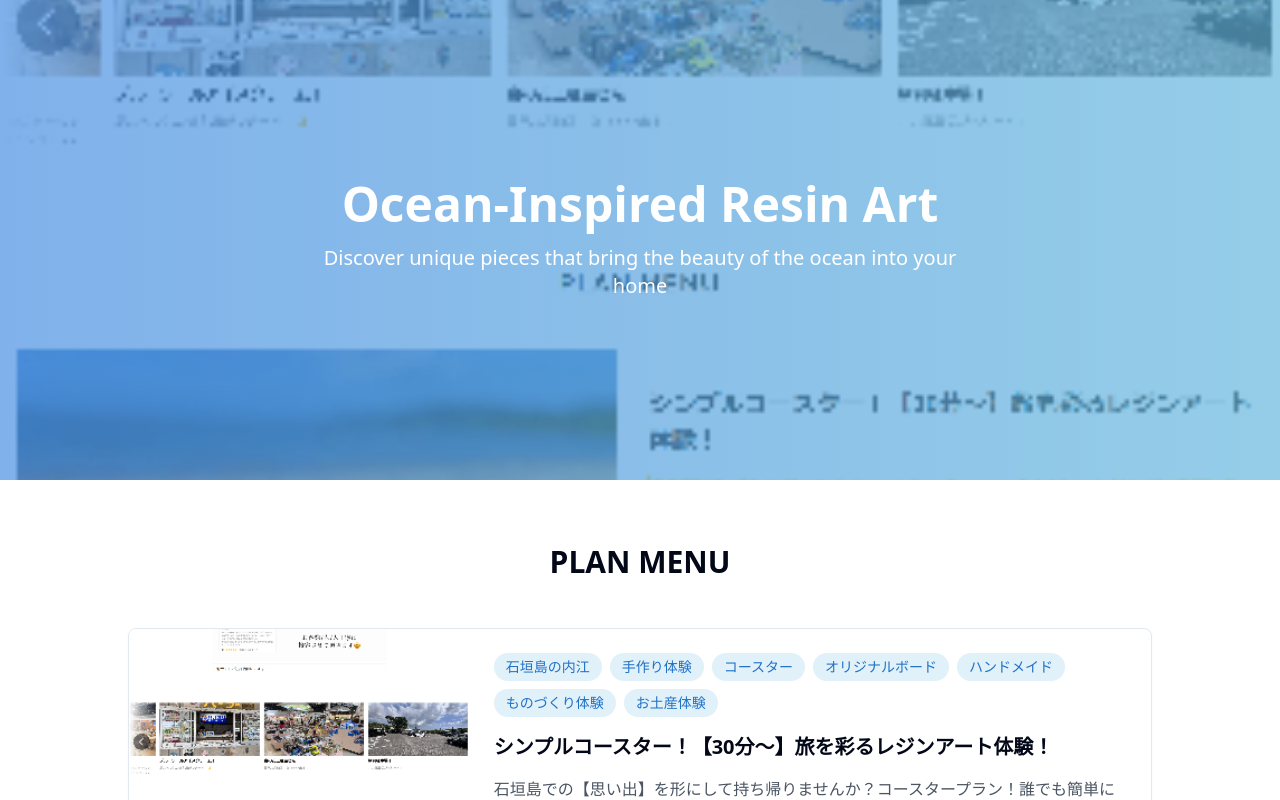
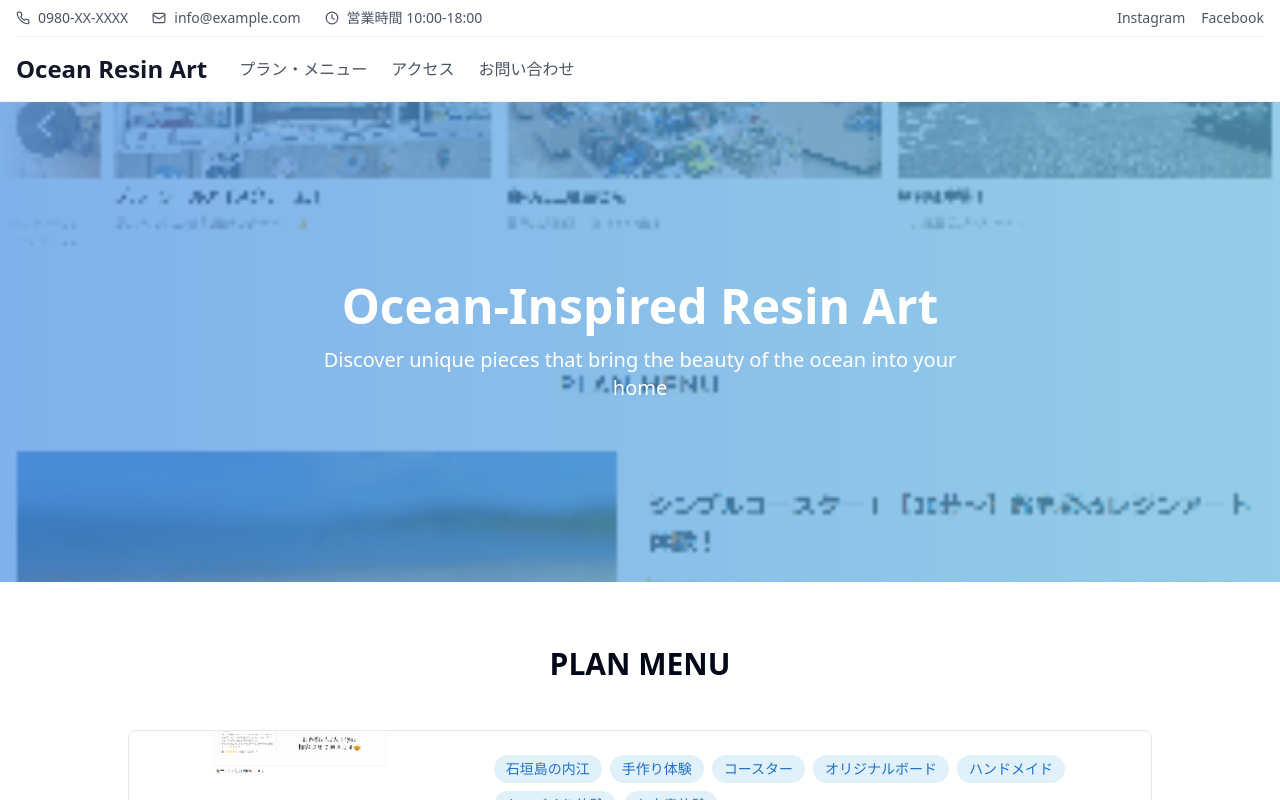
Before and after one commit to itella-tech/resin-site, a React (Vite) app: page / in a window 1280 px wide. Shown: the top 800 px of the page. Built offline with nearby package versions, Linux system fonts and the light colour scheme.

Commit message:
Add header component
Implement a header component based on the reference site design.
[skip gpt_engineer]

```diff
--- a/src/pages/Index.tsx
+++ b/src/pages/Index.tsx
@@ -1,5 +1,6 @@
 import { ProductCard } from "@/components/ProductCard";
 import { Footer } from "@/components/Footer";
+import { Menu, Phone, Mail, Clock } from "lucide-react";
 
 const products = [
   {
@@ -20,7 +21,53 @@ const products = [
 
 const Index = () => {
   return (
-    <div className="min-h-screen bg-sand-light">
+    <div className="min-h-screen">
+      {/* Header */}
+      <header className="bg-white border-b border-gray-100">
+        <div className="container mx-auto px-4">
+          {/* Top Info Bar */}
+          <div className="flex items-center justify-between py-2 text-sm text-gray-600 border-b border-gray-100">
+            <div className="flex items-center gap-6">
+              <div className="flex items-center gap-2">
+                <Phone size={14} />
+                <span>0980-XX-XXXX</span>
+              </div>
+              <div className="flex items-center gap-2">
+                <Mail size={14} />
+                <span>info@example.com</span>
+              </div>
+              <div className="flex items-center gap-2">
+                <Clock size={14} />
+                <span>営業時間 10:00-18:00</span>
+              </div>
+            </div>
+            <div className="flex items-center gap-4">
+              <a href="#" className="hover:text-ocean">Instagram</a>
+              <a href="#" className="hover:text-ocean">Facebook</a>
+            </div>
+          </div>
+
+          {/* Main Header */}
+          <div className="flex items-center justify-between py-4">
+            <div className="flex items-center gap-8">
+              <h1 className="text-2xl font-bold">
+                <a href="/" className="text-gray-900">
+                  Ocean Resin Art
+                </a>
+              </h1>
+              <nav className="hidden md:flex items-center gap-6">
+                <a href="#products" className="text-gray-600 hover:text-ocean">プラン・メニュー</a>
+                <a href="#access" className="text-gray-600 hover:text-ocean">アクセス</a>
+                <a href="#contact" className="text-gray-600 hover:text-ocean">お問い合わせ</a>
+              </nav>
+            </div>
+            <button className="md:hidden">
+              <Menu className="h-6 w-6 text-gray-600" />
+            </button>
+          </div>
+        </div>
+      </header>
+
       {/* Hero Section */}
       <div className="relative h-[60vh] bg-gradient-to-r from-ocean to-ocean-light flex items-center justify-center text-white">
         <div className="absolute inset-0 overflow-hidden">
```
